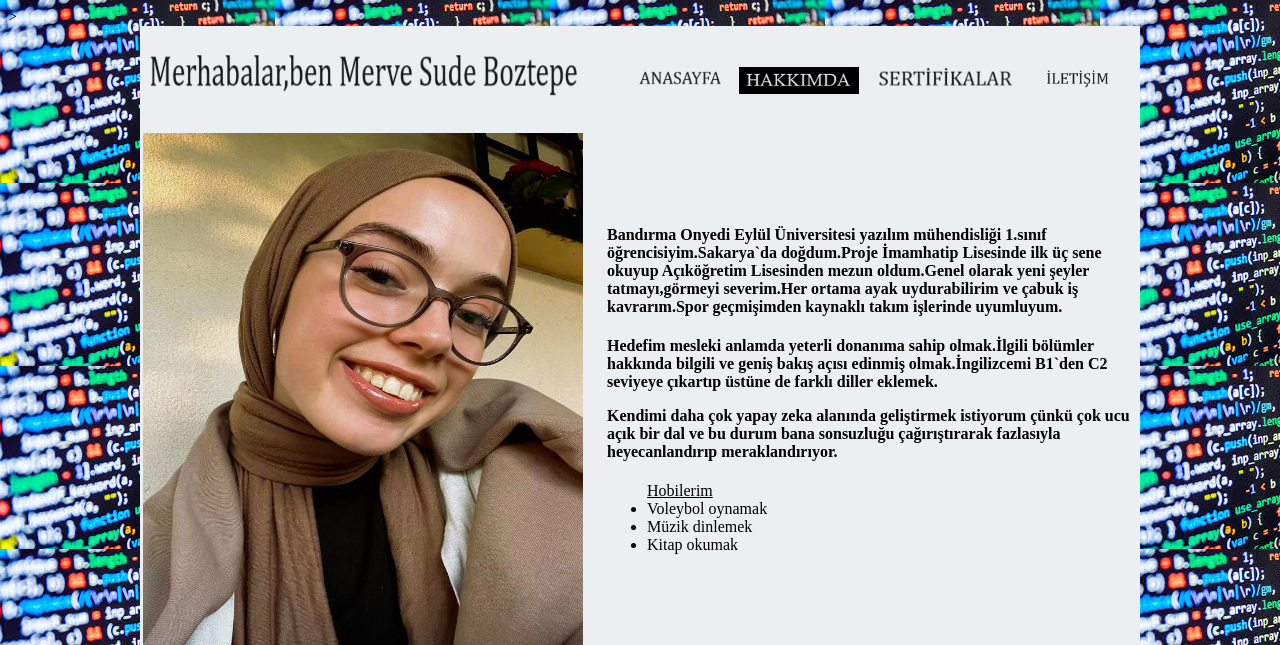
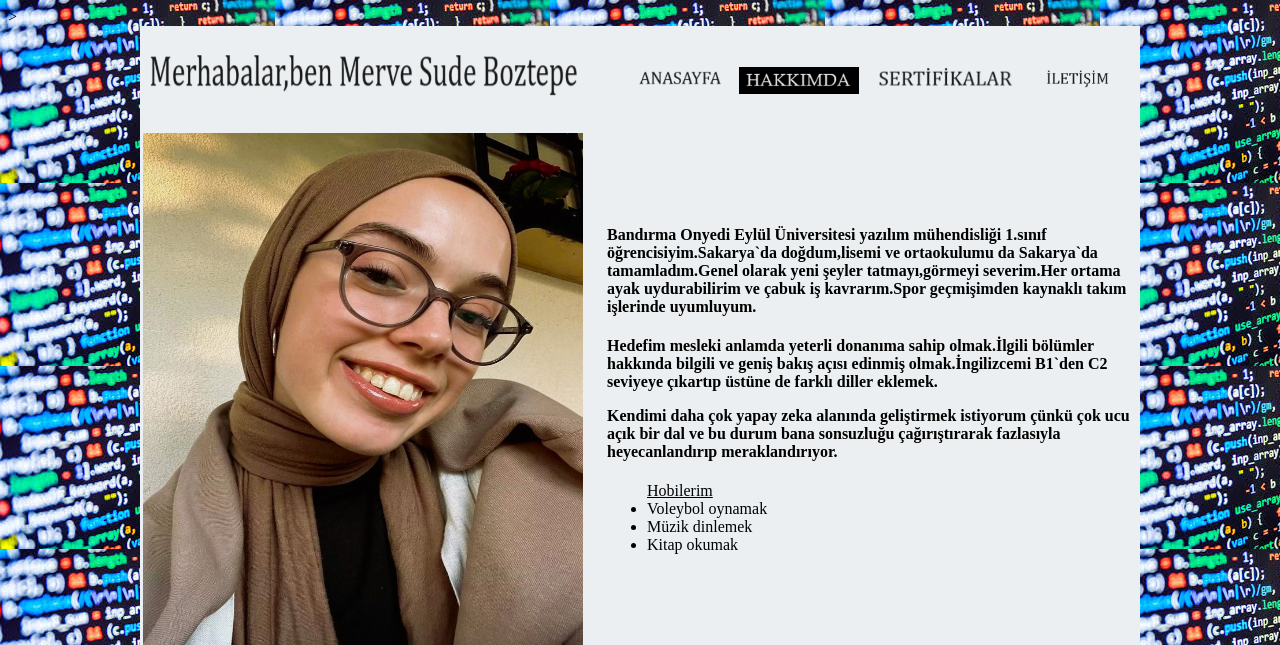
Before and after one commit to merand9/msboztepeportfolyo.github.io, a plain HTML site: page hakkimda.html in a window 1280 px wide. Shown: the top 645 px of the page. Drawn offline with Linux system fonts and the light colour scheme.

Commit message:
hakkimda.html

```diff
--- a/hakkimda.html
+++ b/hakkimda.html
@@ -23,7 +23,7 @@
 <tr>
 <td><img src="img/webbfoto.jpg" width="440" height="530"></td>
 <td>
-<h4>Bandırma Onyedi Eylül Üniversitesi yazılım mühendisliği 1.sınıf öğrencisiyim.Sakarya`da doğdum.Proje İmamhatip Lisesinde ilk üç sene okuyup Açıköğretim Lisesinden mezun oldum.Genel olarak yeni şeyler tatmayı,görmeyi severim.Her ortama ayak uydurabilirim ve çabuk iş kavrarım.Spor geçmişimden kaynaklı takım işlerinde uyumluyum.</h4>
+<h4>Bandırma Onyedi Eylül Üniversitesi yazılım mühendisliği 1.sınıf öğrencisiyim.Sakarya`da doğdum,lisemi ve ortaokulumu da Sakarya`da tamamladım.Genel olarak yeni şeyler tatmayı,görmeyi severim.Her ortama ayak uydurabilirim ve çabuk iş kavrarım.Spor geçmişimden kaynaklı takım işlerinde uyumluyum.</h4>
 <p><h4>Hedefim mesleki anlamda yeterli donanıma sahip olmak.İlgili bölümler hakkında bilgili ve geniş bakış açısı edinmiş olmak.İngilizcemi B1`den C2 seviyeye çıkartıp üstüne de farklı diller eklemek.
 <p>Kendimi daha çok yapay zeka alanında geliştirmek istiyorum çünkü çok ucu açık bir dal ve bu durum bana sonsuzluğu çağırıştırarak fazlasıyla heyecanlandırıp meraklandırıyor.</p></h4>
 <ul><u>Hobilerim</u>
```
